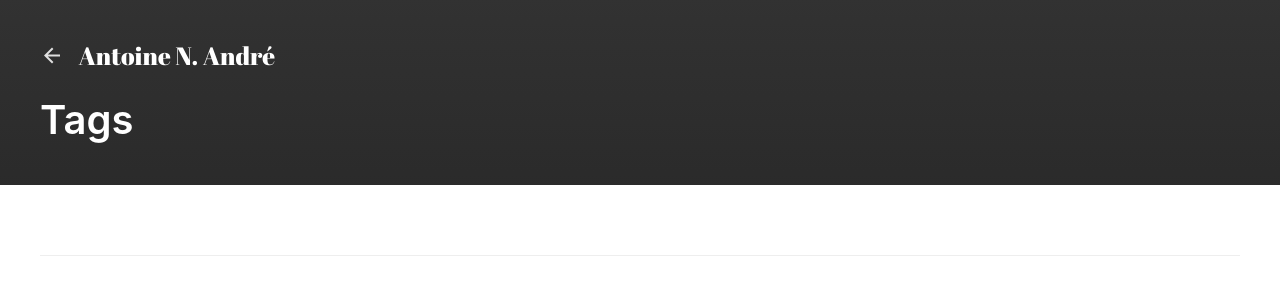
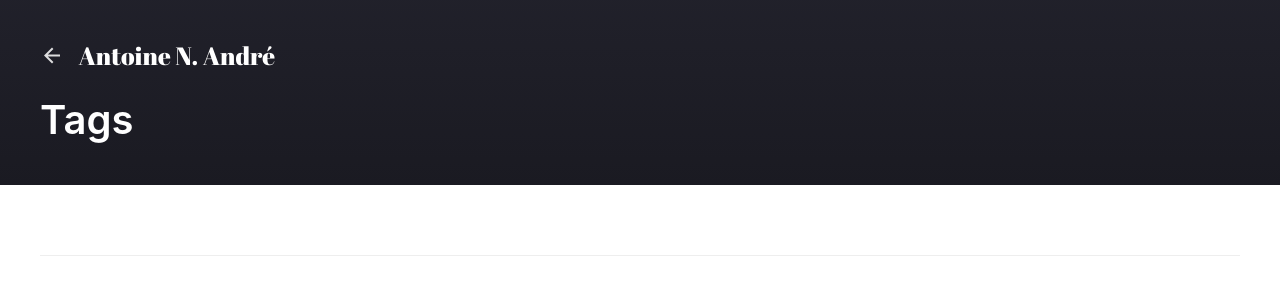
Before and after one commit to AntoineAndre/antoineandre.github.io, a Jekyll site: the page built from tags.html, in a window 1280 px wide. Shown: the top 300 px of the page. Built offline with Jekyll 4.4.1, drawn with Linux system fonts in a browser that asks for light colours; nearby versions of some CDN libraries; Markdown is read by kramdown in place of the engine named in the settings.

Commit message:
new colors

```diff
--- a/_sass/hydeout/_variables.scss
+++ b/_sass/hydeout/_variables.scss
@@ -45,9 +45,9 @@ $code-font-family: Menlo, Monaco, "Courier New", monospace !default;
 $code-color: #bf616a !default;
 
 // Hyde theming
-$sidebar-bg-color: #202020 !default;
+$sidebar-bg-color: #111116 !default;
 $sidebar-fg-color: white !default;
-$sidebar-sticky: true !default;
+$sidebar-sticky: false !default;
 $layout-reverse: false !default;
 
 $sidebar-title-color: $sidebar-fg-color !default;
```
